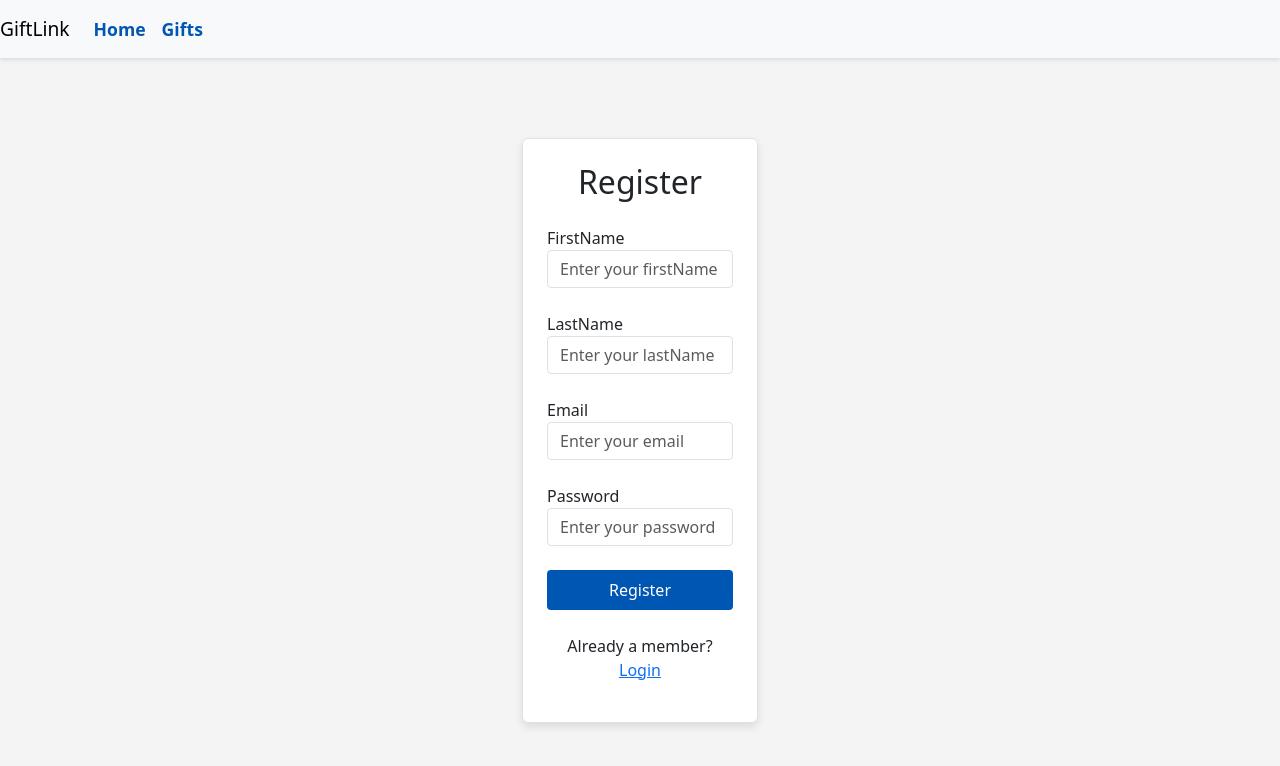
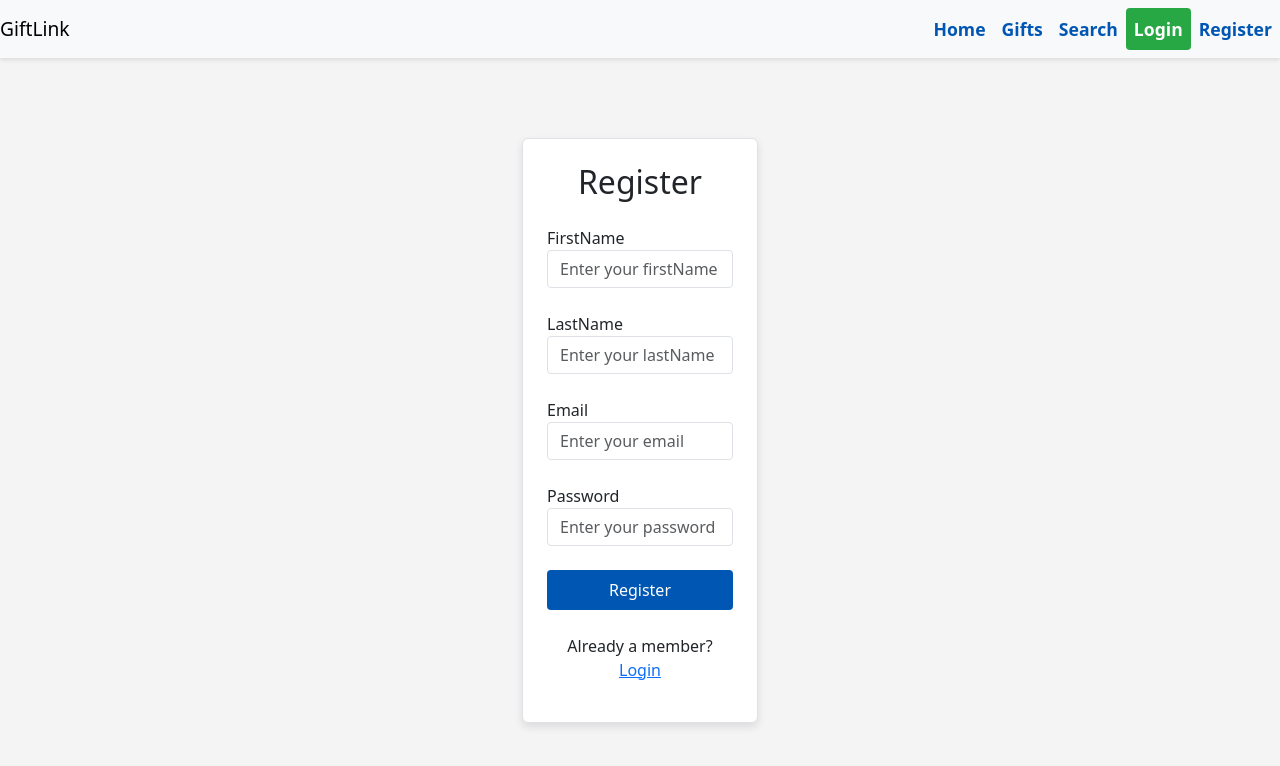
Before and after one commit to noxbike/fullstack-capstone-project, a React (Create React App) app in the folder giftlink-frontend/: page /app/register in a window 1280 px wide. Shown: the top 766 px of the page. Built offline with nearby package versions, Linux system fonts and the light colour scheme.

Commit message:
implement backend part2

```diff
--- a/giftlink-frontend/src/components/Navbar/Navbar.js
+++ b/giftlink-frontend/src/components/Navbar/Navbar.js
@@ -1,21 +1,80 @@
-import React from 'react';
+import React, { useEffect } from 'react'
+import { Link, useNavigate } from 'react-router-dom'
+import {urlConfig} from '../../config';
+import { useAppContext } from '../../context/AuthContext';
 
 export default function Navbar() {
+    const { isLoggedIn, setIsLoggedIn, userName, setUserName } = useAppContext();
+
+  const navigate=useNavigate();
+    useEffect(() => {
+        const authTokenFromSession = sessionStorage.getItem('auth-token');
+        const nameFromSession = sessionStorage.getItem('name');
+        if (authTokenFromSession) {
+            if(isLoggedIn && nameFromSession) {
+              setUserName(nameFromSession);
+            } else {
+              sessionStorage.removeItem('auth-token');
+              sessionStorage.removeItem('name');
+              sessionStorage.removeItem('email');
+              setIsLoggedIn(false);
+            }
+        }
+    },[isLoggedIn, setIsLoggedIn, setUserName])
+    const handleLogout=()=>{
+        sessionStorage.removeItem('auth-token');
+        sessionStorage.removeItem('name');
+        sessionStorage.removeItem('email');
+        setIsLoggedIn(false);
+        navigate(`/app`);
+
+    }
+    const profileSecton=()=>{
+      navigate(`/app/profile`);
+    }
     return (
-        <nav className="navbar navbar-expand-lg navbar-light bg-light">
-            <a className="navbar-brand" href="/">GiftLink</a>
+        <>
+            <nav className="navbar navbar-expand-lg navbar-light bg-light" id='navbar_container'>
+        <a className="navbar-brand" href={`${urlConfig.backendUrl}/app`}>GiftLink</a>
 
-            <div className="collapse navbar-collapse" id="navbarNav">
+        <button className="navbar-toggler" type="button" data-toggle="collapse" data-target="#navbarNav" aria-controls="navbarNav" aria-expanded="false" aria-label="Toggle navigation">
+          <span className="navbar-toggler-icon"></span>
+        </button>
+
+        <div className="collapse navbar-collapse justify-content-end" id="navbarNav">
           <ul className="navbar-nav">
-                    {/* Task 1: Add links to Home and Gifts below*/}
             <li className="nav-item">
               <a className="nav-link" href="/home.html">Home</a> {/* Link to home.html */}
             </li>
             <li className="nav-item">
-                        <a className="nav-link" href="/app">Gifts</a> {/* Updated Link */}
+              <Link className="nav-link" to="/app">Gifts</Link> {/* Updated Link */}
             </li>
+            <li className="nav-item">
+              <Link className="nav-link" to="/app/search">Search</Link>
+            </li>
+            <ul className="navbar-nav ml-auto">
+            {isLoggedIn ? (
+                                    <>
+                                    <li className="nav-item"> <span className="nav-link" style={{color: "black", cursor:"pointer"}} onClick={profileSecton}>Welcome, {userName}</span> </li>
+                                    <li className="nav-item"><button className="nav-link login-btn" onClick={handleLogout}>Logout</button></li>
+                                    </>
+                                    )  : (
+                                    <>
+                                        <li className="nav-item">
+
+                                        <Link className="nav-link login-btn" to="/app/login">Login</Link>
+                                        </li>
+                                        <li className="nav-item">
+                                        <Link className="nav-link register-btn" to="/app/register">Register</Link>
+                                        </li>
+                                    </>
+                                )
+
+                                }
+            </ul>
           </ul>
         </div>
       </nav>
-    );
+        </>
+    )
 }
--- a/giftlink-frontend/src/components/Register/RegisterPage.js
+++ b/giftlink-frontend/src/components/Register/RegisterPage.js
@@ -26,9 +26,8 @@
 
     // insert code here to create handleRegister function and include console.log
     const handleRegister = async () => {
-         try{
         const response = await fetch(`${urlConfig.backendUrl}/api/auth/register`, {
-                method: "post",
+            method: "POST",
             headers: {
                 'content-type': 'application/json',
             },
@@ -39,21 +38,21 @@
                 password: password
             })
         })
-        }catch (e) {
-            console.log("Error fetching details: " + e.message);
-        }
+
         const json = await response.json();
         if (json.authtoken) {
             sessionStorage.setItem('auth-token', json.authtoken);
             sessionStorage.setItem('name', firstName);
             sessionStorage.setItem('email', json.email);
+
             setIsLoggedIn(true);
+
             navigate('/app')
         }
-                // Task 3: Set the state of user to logged in using the `useAppContext`.
-                // Task 4: Navigate to the MainPage after logging in.
-                // Task 5: Set an error message if the registration fails.
-                // Task 6: Display error message to enduser.
+
+        if (json.error) {
+            setShowerr(json.error);
+        }
     }
     return (
         <div className="container mt-5">
@@ -98,6 +97,7 @@
                             value={email}
                             onChange={(e) => setEmail(e.target.value)}
                             />
+                            <div className="text-danger">{showerr}</div>
                         </div>
                         <div className="mb-4">
 
```
Lines whose indentation alone changed are shown as unchanged.
